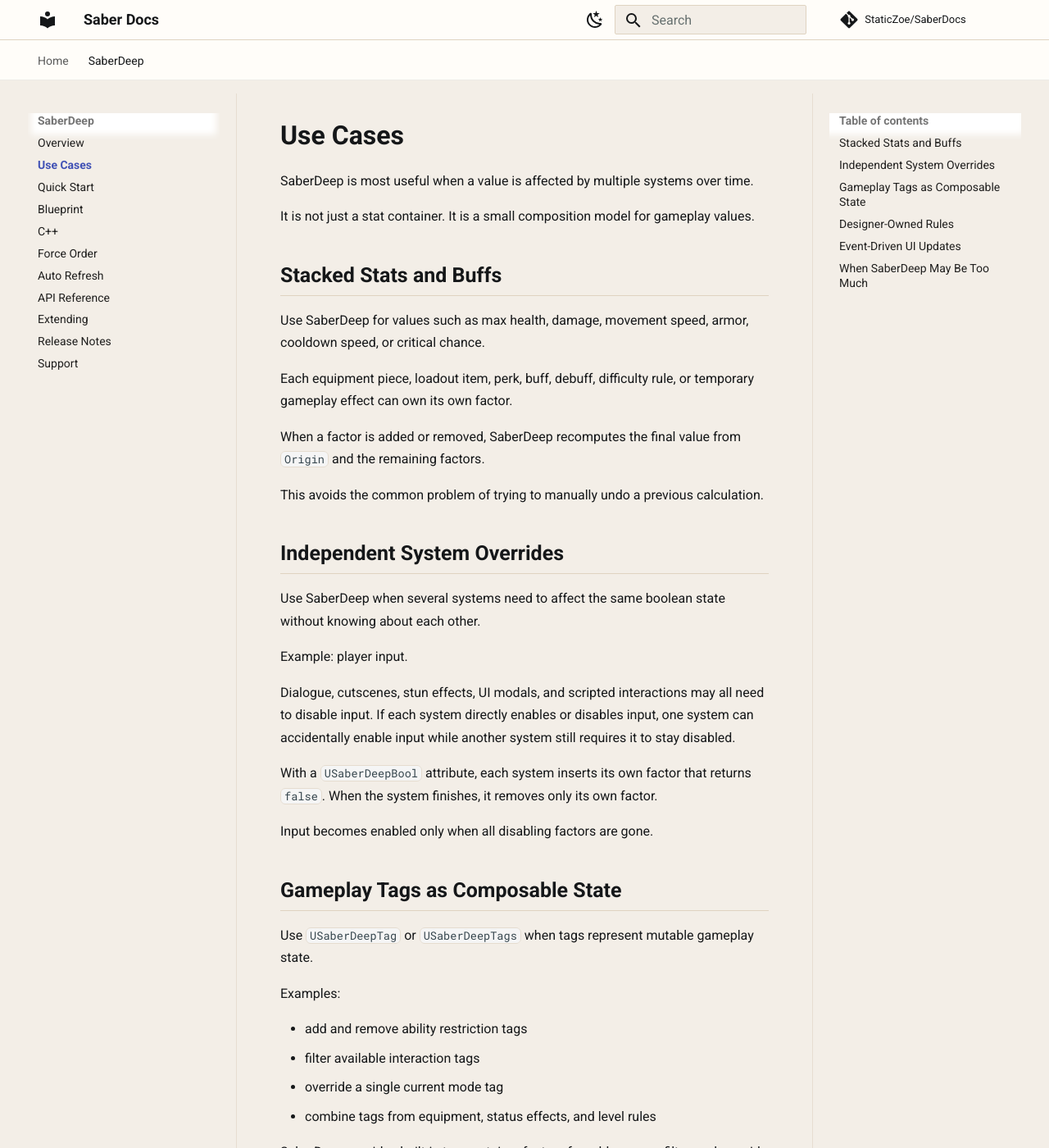
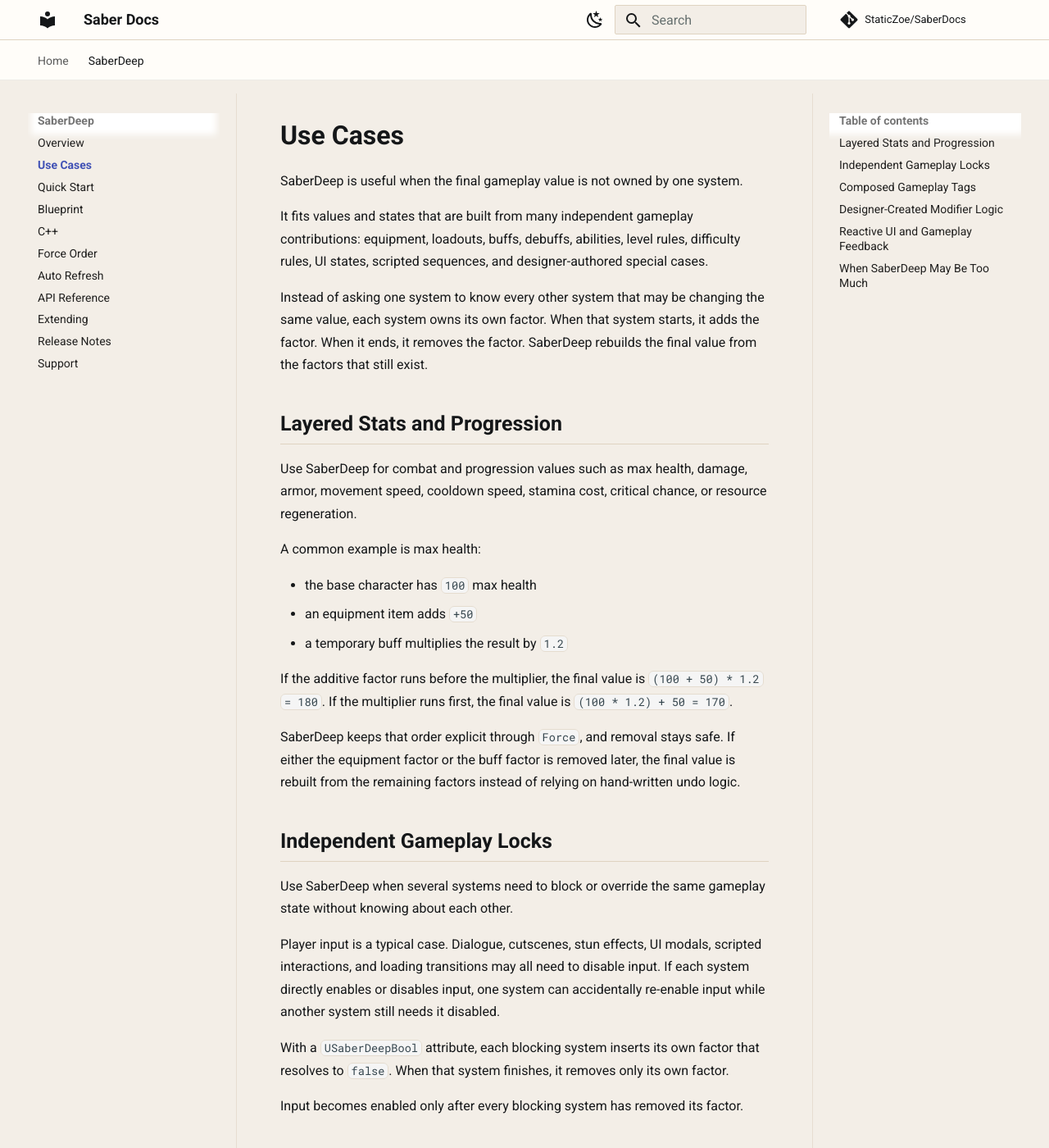
Before and after one commit to StaticZoe/SaberDocs, an MkDocs documentation site: the page built from docs/saberdeep/use-cases.md, in a window 1280 px wide and 1400 px high. Shown: the whole window at 82% size. Built offline with MkDocs 1.6.1 and Material for MkDocs 9.7.7, drawn with Linux system fonts in a browser that asks for light colours; comment, search, counter and statistics services are not loaded; some of the changed text lies outside the part shown.

Commit message:
Rework SaberDeep use case messaging

```diff
--- a/docs/saberdeep/use-cases.md
+++ b/docs/saberdeep/use-cases.md
@@ -1,62 +1,59 @@
 # Use Cases
 
-SaberDeep is most useful when a value is affected by multiple systems over time.
+SaberDeep is useful when the final gameplay value is not owned by one system.
 
-It is not just a stat container. It is a small composition model for gameplay values.
+It fits values and states that are built from many independent gameplay contributions: equipment, loadouts, buffs, debuffs, abilities, level rules, difficulty rules, UI states, scripted sequences, and designer-authored special cases.
 
-## Stacked Stats and Buffs
+Instead of asking one system to know every other system that may be changing the same value, each system owns its own factor. When that system starts, it adds the factor. When it ends, it removes the factor. SaberDeep rebuilds the final value from the factors that still exist.
 
-Use SaberDeep for values such as max health, damage, movement speed, armor, cooldown speed, or critical chance.
+## Layered Stats and Progression
 
-Each equipment piece, loadout item, perk, buff, debuff, difficulty rule, or temporary gameplay effect can own its own factor.
+Use SaberDeep for combat and progression values such as max health, damage, armor, movement speed, cooldown speed, stamina cost, critical chance, or resource regeneration.
 
-When a factor is added or removed, SaberDeep recomputes the final value from `Origin` and the remaining factors.
+A common example is max health:
 
-This avoids the common problem of trying to manually undo a previous calculation.
+- the base character has `100` max health
+- an equipment item adds `+50`
+- a temporary buff multiplies the result by `1.2`
 
-## Independent System Overrides
+If the additive factor runs before the multiplier, the final value is `(100 + 50) * 1.2 = 180`. If the multiplier runs first, the final value is `(100 * 1.2) + 50 = 170`.
 
-Use SaberDeep when several systems need to affect the same boolean state without knowing about each other.
+SaberDeep keeps that order explicit through `Force`, and removal stays safe. If either the equipment factor or the buff factor is removed later, the final value is rebuilt from the remaining factors instead of relying on hand-written undo logic.
 
-Example: player input.
+## Independent Gameplay Locks
 
-Dialogue, cutscenes, stun effects, UI modals, and scripted interactions may all need to disable input. If each system directly enables or disables input, one system can accidentally enable input while another system still requires it to stay disabled.
+Use SaberDeep when several systems need to block or override the same gameplay state without knowing about each other.
 
-With a `USaberDeepBool` attribute, each system inserts its own factor that returns `false`. When the system finishes, it removes only its own factor.
+Player input is a typical case. Dialogue, cutscenes, stun effects, UI modals, scripted interactions, and loading transitions may all need to disable input. If each system directly enables or disables input, one system can accidentally re-enable input while another system still needs it disabled.
 
-Input becomes enabled only when all disabling factors are gone.
+With a `USaberDeepBool` attribute, each blocking system inserts its own factor that resolves to `false`. When that system finishes, it removes only its own factor.
 
-## Gameplay Tags as Composable State
+Input becomes enabled only after every blocking system has removed its factor.
+
+## Composed Gameplay Tags
 
 Use `USaberDeepTag` or `USaberDeepTags` when tags represent mutable gameplay state.
 
-Examples:
+This is useful for ability restrictions, interaction modes, movement modes, damage states, equipment-granted tags, level rule tags, or temporary status tags.
 
-- add and remove ability restriction tags
-- filter available interaction tags
-- override a single current mode tag
-- combine tags from equipment, status effects, and level rules
+Different systems can add, remove, filter, or override tags without sharing a single piece of fragile tag-editing code.
 
-SaberDeep provides built-in tag container factors for add, remove, filter, and override workflows.
+## Designer-Created Modifier Logic
 
-## Designer-Owned Rules
+Use SaberDeep when designers need to prototype special rules in Blueprint while programmers keep the core attribute model stable.
 
-Blueprint factor base classes let designers author custom modifier behavior without waiting for a new C++ factor class.
+For example, a designer can create a factor for a low-health bonus, a weather penalty, an encounter-specific damage rule, or a one-off ability interaction. The factor can be added to the same attribute pipeline as C++ factors.
 
-Use this when a project needs fast iteration on special-case gameplay rules.
+Programmers can still write reusable or performance-sensitive factors in C++, and can extend the system with new DeepAttribute value families when a project needs a custom value type.
 
-Programmers can still provide C++ factors for performance-critical or reusable rules.
+## Reactive UI and Gameplay Feedback
 
-## Event-Driven UI Updates
+Use SaberDeep when UI or gameplay listeners should react to the computed final value, not to every individual system that contributed to it.
 
-Attributes expose value changed events.
-
-Use this when UI, HUD, ability panels, or debug views should update only after the computed final value changes.
-
-`Auto Broadcast` can be disabled when you need manual control over when value change events are sent.
+HUD values, character panels, ability previews, debug overlays, and effect indicators can listen for value changes from the attribute. The UI does not need to know whether the change came from equipment, a buff, a level rule, or a designer-authored factor.
 
 ## When SaberDeep May Be Too Much
 
-If a value is only written by one system and does not need stacking, ordering, removal, or custom factors, a normal variable may be simpler.
+If a value has one clear owner, does not need stacking, does not need ordered calculation, and does not need safe factor removal, a normal variable may be simpler.
 
-SaberDeep is designed for values that need composition.
+SaberDeep is designed for values and states that need composition.
```
Also changed, not shown: docs/saberdeep/index.md (+1 -1 lines).
